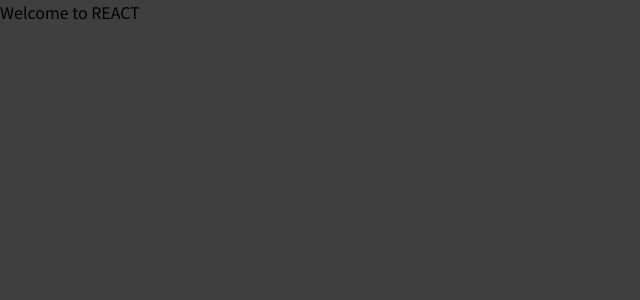
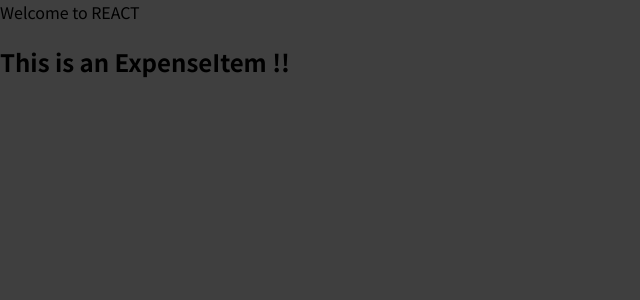
Before and after one commit to itsssona/learn-react, a JavaScript app: page / in a window 1280 px wide. Shown: the top 300 px of the page, without its empty margins (0-640 px from the left). Built offline with nearby package versions, Linux system fonts and the light colour scheme.

Commit message:
Building the first custom component

```diff
--- a/src/App.js
+++ b/src/App.js
@@ -1,6 +1,11 @@
+import ExpenseItem from "./components/ExpenseItem";
+
 function App() {
     return (
-        <div>Welcome to REACT</div>
+        <div>
+            Welcome to REACT
+            <ExpenseItem></ExpenseItem>
+        </div>
     );
 }
 
--- /dev/null
+++ b/src/components/ExpenseItem.js
@@ -0,0 +1,5 @@
+function ExpenseItem() {
+    return <h2>This is an ExpenseItem !!</h2>
+}
+
+export default ExpenseItem;
```
